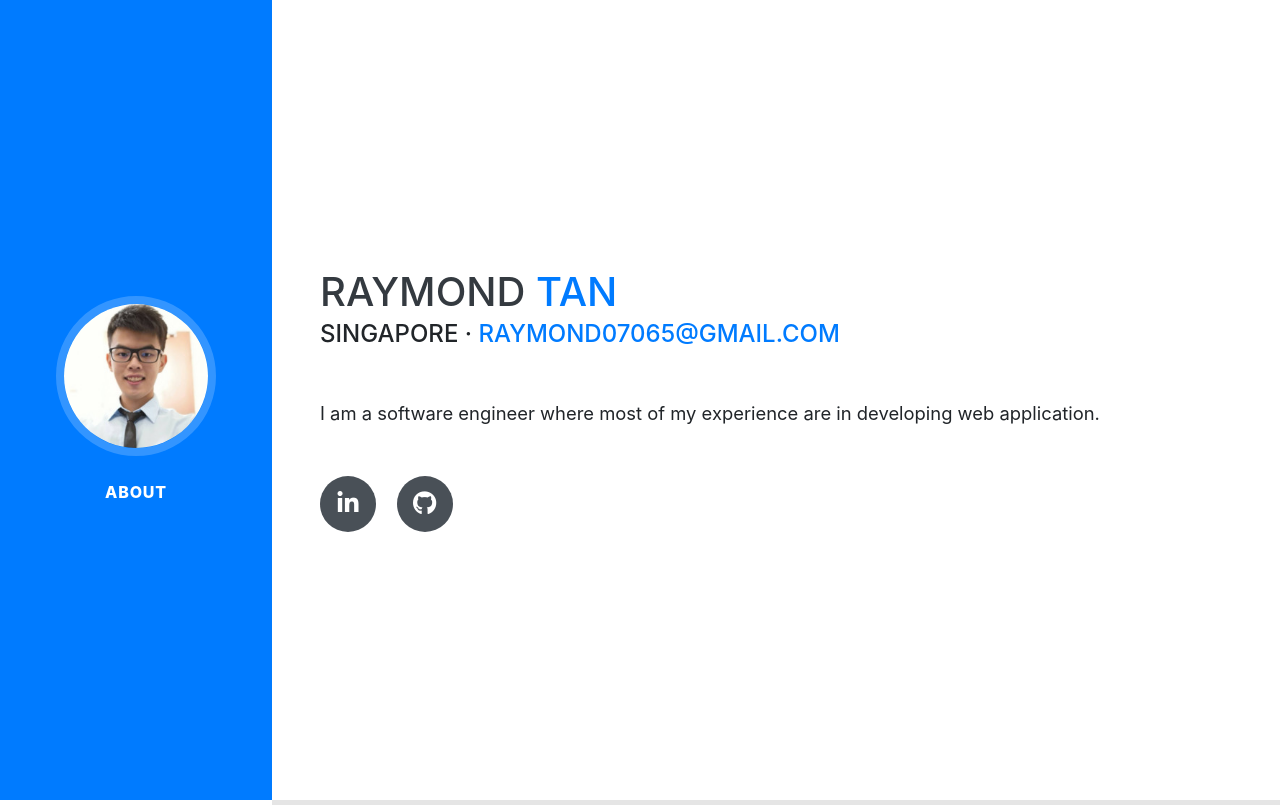
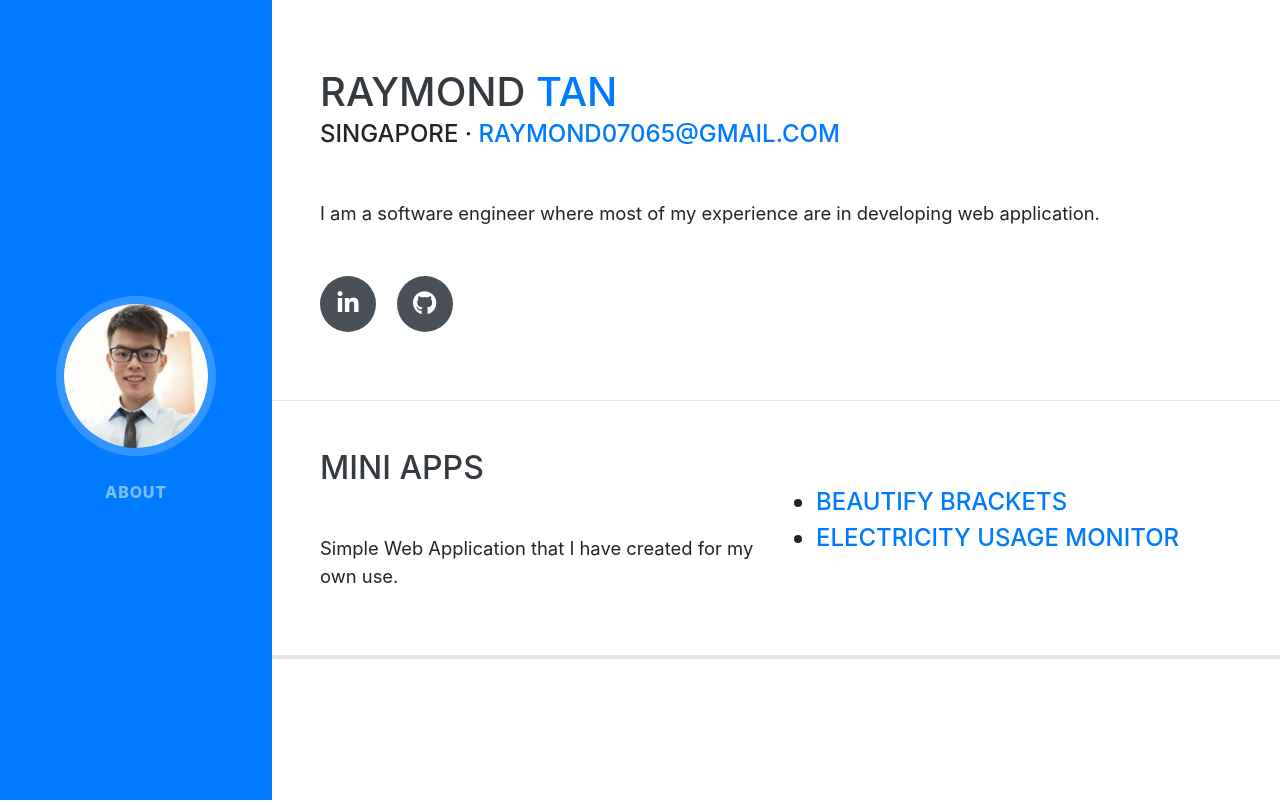
Before and after one commit to limit07065/limit07065.github.io, a website with bundled scripts: page index.html in a window 1280 px wide. Built offline with nearby package versions, Linux system fonts and the light colour scheme; a web font is replaced by a local one.

Commit message:
Added mini app list to front page

```diff
--- a/css/resume.css
+++ b/css/resume.css
@@ -145,7 +145,7 @@ section.resume-section .resume-item .resume-date {
 
 @media (min-width: 768px) {
   section.resume-section {
-    min-height: 100vh;
+    min-height: 50vh;
   }
   section.resume-section .resume-item .resume-date {
     min-width: 18rem;
--- a/index.html
+++ b/index.html
@@ -62,7 +62,7 @@
 
   <div class="container-fluid p-0">
 
-    <section class="resume-section p-3 p-lg-5 d-flex align-items-center" id="about">
+    <section class="resume-section p-3 p-lg-5 d-flex align-items-center">
       <div class="w-100">
         <h1 class="mb-0">Raymond
           <span class="text-primary">Tan</span>
@@ -84,89 +84,21 @@
 
     <hr class="m-0">
 
-    <!-- <section class="resume-section p-3 p-lg-5 d-flex justify-content-center" id="experience">
+    <section class="mini-app-section p-3 p-lg-5 d-flex align-items-center" id="mini-app">
       <div class="w-100">
-        <h2 class="mb-5">Experience</h2>
-
-        <div class="resume-item d-flex flex-column flex-md-row justify-content-between mb-5">
-          <div class="resume-content">
-            <h3 class="mb-0">Senior Web Developer</h3>
-            <div class="subheading mb-3">Intelitec Solutions</div>
-            <p>Bring to the table win-win survival strategies to ensure proactive domination. At the end of the day, going forward, a new normal that has evolved from generation X is on the runway heading towards a streamlined cloud solution. User generated content in real-time will have multiple touchpoints for offshoring.</p>
-          </div>
-          <div class="resume-date text-md-right">
-            <span class="text-primary">March 2013 - Present</span>
-          </div>
-        </div>
-
-        <div class="resume-item d-flex flex-column flex-md-row justify-content-between mb-5">
-          <div class="resume-content">
-            <h3 class="mb-0">Web Developer</h3>
-            <div class="subheading mb-3">Intelitec Solutions</div>
-            <p>Capitalize on low hanging fruit to identify a ballpark value added activity to beta test. Override the digital divide with additional clickthroughs from DevOps. Nanotechnology immersion along the information highway will close the loop on focusing solely on the bottom line.</p>
-          </div>
-          <div class="resume-date text-md-right">
-            <span class="text-primary">December 2011 - March 2013</span>
-          </div>
-        </div>
-
-        <div class="resume-item d-flex flex-column flex-md-row justify-content-between mb-5">
-          <div class="resume-content">
-            <h3 class="mb-0">Junior Web Designer</h3>
-            <div class="subheading mb-3">Shout! Media Productions</div>
-            <p>Podcasting operational change management inside of workflows to establish a framework. Taking seamless key performance indicators offline to maximise the long tail. Keeping your eye on the ball while performing a deep dive on the start-up mentality to derive convergence on cross-platform integration.</p>
-          </div>
-          <div class="resume-date text-md-right">
-            <span class="text-primary">July 2010 - December 2011</span>
-          </div>
-        </div>
-
-        <div class="resume-item d-flex flex-column flex-md-row justify-content-between">
-          <div class="resume-content">
-            <h3 class="mb-0">Web Design Intern</h3>
-            <div class="subheading mb-3">Shout! Media Productions</div>
-            <p>Collaboratively administrate empowered markets via plug-and-play networks. Dynamically procrastinate B2C users after installed base benefits. Dramatically visualize customer directed convergence without revolutionary ROI.</p>
-          </div>
-          <div class="resume-date text-md-right">
-            <span class="text-primary">September 2008 - June 2010</span>
-          </div>
-        </div>
-
+        <h2 class="mb-5">Mini apps</h2>
+        <p class="lead mb-3">Simple Web Application that I have created for my own use.
       </div>
-
-    </section> -->
+      <div class="w-100">
+        <ul class="subheading mb-3">
+          <li class=""><a href="chatgpt/beautify-brackets/">Beautify Brackets</a></li>
+          <li class=""><a href="electricity-monitor/">Electricity Usage Monitor</a></li>
+        </ul>
+      </div>
+    </section>
 
     <hr class="m-0">
 
-    <!-- <section class="resume-section p-3 p-lg-5 d-flex align-items-center" id="education">
-      <div class="w-100">
-        <h2 class="mb-5">Education</h2>
-
-        <div class="resume-item d-flex flex-column flex-md-row justify-content-between mb-5">
-          <div class="resume-content">
-            <h3 class="mb-0">University of Colorado Boulder</h3>
-            <div class="subheading mb-3">Bachelor of Science</div>
-            <div>Computer Science - Web Development Track</div>
-            <p>GPA: 3.23</p>
-          </div>
-          <div class="resume-date text-md-right">
-            <span class="text-primary">August 2006 - May 2010</span>
-          </div>
-        </div>
-
-        <div class="resume-item d-flex flex-column flex-md-row justify-content-between">
-          <div class="resume-content">
-            <h3 class="mb-0">James Buchanan High School</h3>
-            <div class="subheading mb-3">Technology Magnet Program</div>
-            <p>GPA: 3.56</p>
-          </div>
-          <div class="resume-date text-md-right">
-            <span class="text-primary">August 2002 - May 2006</span>
-          </div>
-        </div>
-
-      </div>
-    </section> -->
 
     <hr class="m-0">
 
```
Also changed, not shown: css/resume.min.css.
